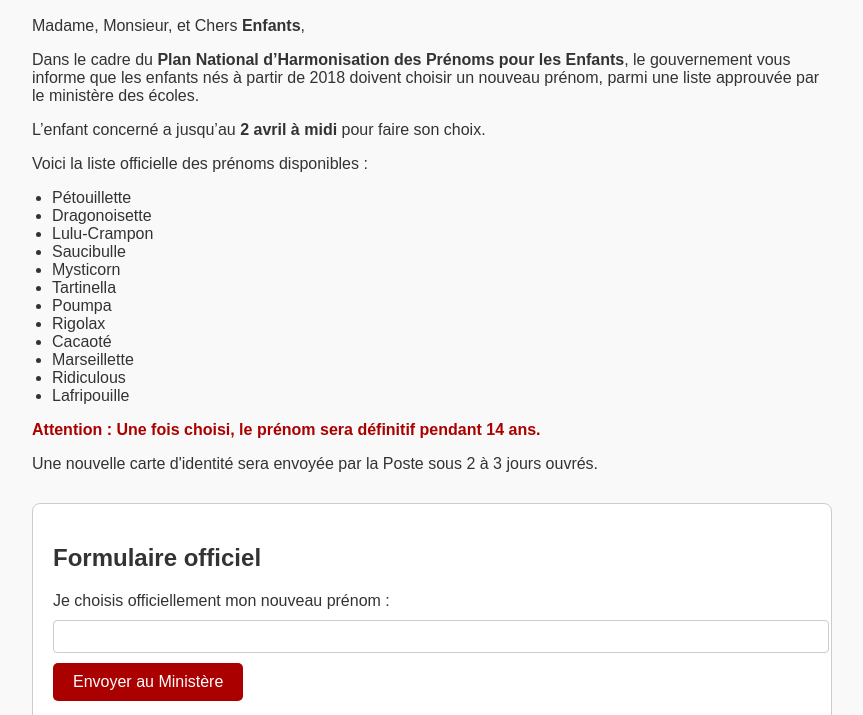
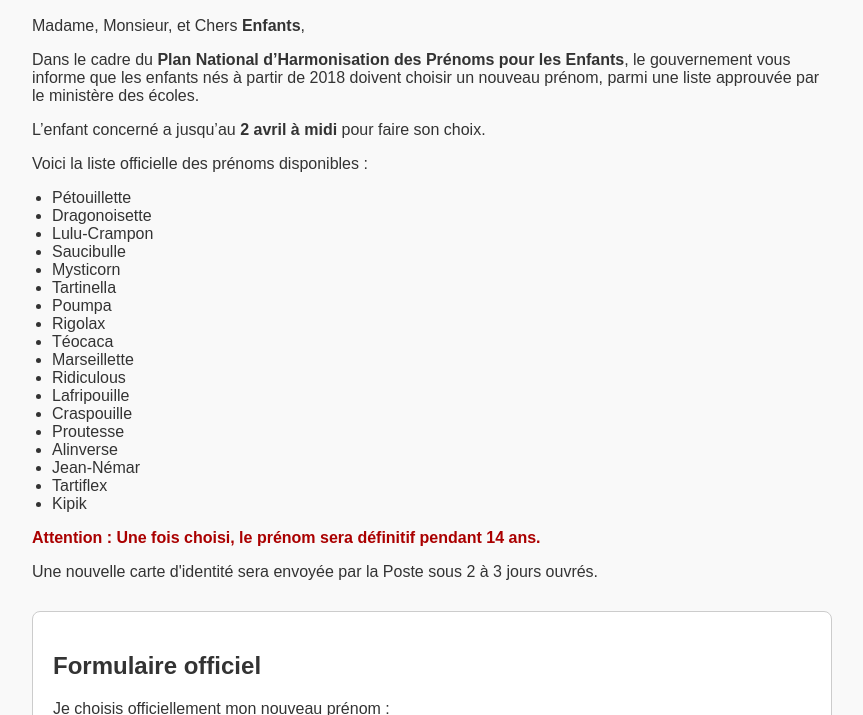
Before and after one commit to JayViannay/poisson_d_avril, a plain HTML site: page index.html in a window 1280 px wide. Shown: the part 385-1100 px from the top of the page, without its empty margins (208-1071 px from the left). Drawn offline with Linux system fonts and the light colour scheme.

Commit message:
ajout de prenoms

```diff
--- a/index.html
+++ b/index.html
@@ -115,10 +115,16 @@
             <li>Tartinella</li>
             <li>Poumpa</li>
             <li>Rigolax</li>
-            <li>Cacaoté</li>
+            <li>Téocaca</li>
             <li>Marseillette</li>
             <li>Ridiculous</li>
             <li>Lafripouille</li>
+            <li>Craspouille</li>
+            <li>Proutesse</li>
+            <li>Alinverse</li>
+            <li>Jean-Némar</li>
+            <li>Tartiflex</li>
+            <li>Kipik</li>
         </ul>
 
         <p class="important">Attention : Une fois choisi, le prénom sera définitif pendant 14 ans.</p>
@@ -161,7 +167,7 @@
             const container = document.getElementById("success-message");
 
             message.innerHTML = `
-            🎉 Félicitations <strong>${prenom}</strong> choisi ! <br><br>
+            🎉 Félicitations <strong>${prenom}</strong> ! <br><br>
             Tu viens d’adopter un prénom d’exception, digne des plus grandes légendes du royaume des farfelus. <br>
             Prépare-toi à vivre des aventures incroyables en tant que <strong>${prenom} le/la Magnifique</strong> ! <br><br>
             🐟 Joyeux Premier Avril ! Vive la République des Rigolades !`;
```
